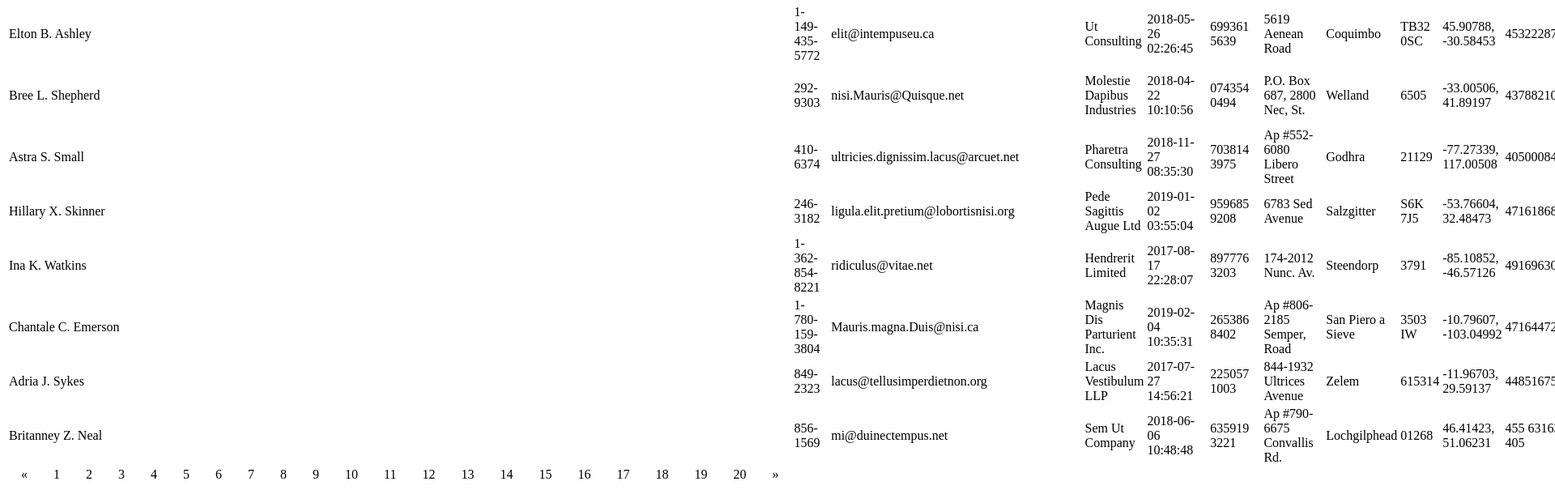
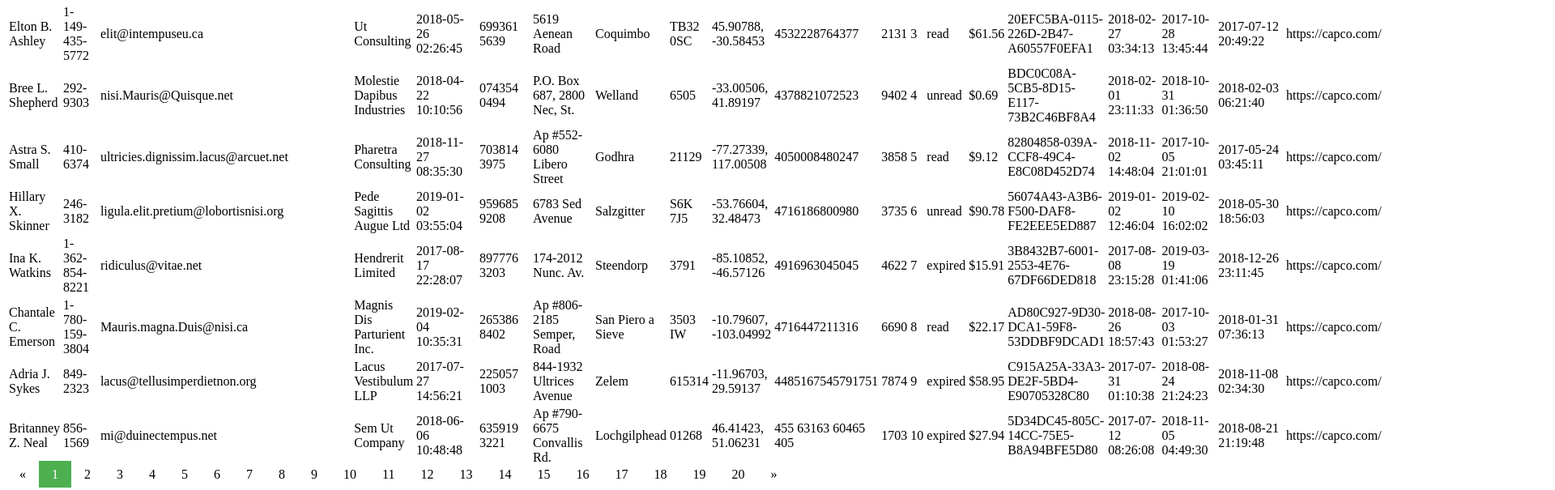
Before and after one commit to jackiewang5566/Capco_Test_Table, an Angular app: page /table in a window 1280 px wide. Shown: the part 270-875 px from the top of the page at 81% size, 1920 px wide, since content can reach past the window. Built offline with nearby package versions, Linux system fonts and the light colour scheme.

Commit message:
add pagination logic

```diff
--- a/src/app/Component/custom-table/custom-table.component.html
+++ b/src/app/Component/custom-table/custom-table.component.html
@@ -20,10 +20,8 @@
         <td *ngFor="let col of tableHeaderTitle">{{ row[col] }}</td>
       </tr>
     </tbody>
-    <tfoot>
-        <app-pagination [tableData]="tableData" [totalPages]="totalPages"></app-pagination>
-    </tfoot>
   </table>
+  <app-pagination [totalPages]="totalPages" (gotoPage)="goToPage($event)"></app-pagination>
 </div>
 <ng-template #placeholder>
   <p>
--- a/src/app/Component/custom-table/custom-table.component.ts
+++ b/src/app/Component/custom-table/custom-table.component.ts
@@ -34,7 +34,7 @@ export class CustomTableComponent implements OnInit {
   }
 
   setupTableConfig() {
-    console.log(this.pageSize);
+    this.pageSize = typeof this.pageSize === 'string' ? parseInt(this.pageSize) : this.pageSize;
     const pageStartIndex = this.pageIndex * this.pageSize;
     const pageEndIndex = pageStartIndex + this.pageSize;
     this.currentPageData = this.tableData.slice(pageStartIndex, pageEndIndex);
@@ -48,6 +48,12 @@ export class CustomTableComponent implements OnInit {
   }
 
   changePageSize() {
+    this.pageIndex = 0;
+    this.setupTableConfig();
+  }
+
+  goToPage(pageNum: number) {
+    this.pageIndex = pageNum - 1;
     this.setupTableConfig();
   }
 
--- a/src/app/Component/pagination/pagination.component.html
+++ b/src/app/Component/pagination/pagination.component.html
@@ -1,5 +1,5 @@
 <div class="pagination">
-    <a href="#">&laquo;</a>
-    <a href="#" *ngFor="let page of pages" (click)="goToPage()">{{ page }}</a>
-    <a href="#">&raquo;</a>
+    <a (click)="goToPage(crtPage, true, false)">&laquo;</a>
+    <a *ngFor="let page of pages" (click)="goToPage(page)" [ngClass]="{active: page === crtPage }">{{ page }}</a>
+    <a (click)="goToPage(crtPage, false, true)">&raquo;</a>
 </div>
--- a/src/app/Component/pagination/pagination.component.ts
+++ b/src/app/Component/pagination/pagination.component.ts
@@ -1,4 +1,4 @@
-import { Component, OnInit, Input, OnChanges } from '@angular/core';
+import { Component, OnInit, Input, OnChanges, Output, EventEmitter } from '@angular/core';
 import { Data } from 'src/app/data-structure/data';
 
 @Component({
@@ -7,18 +7,21 @@ import { Data } from 'src/app/data-structure/data';
   styleUrls: ['./pagination.component.sass']
 })
 export class PaginationComponent implements OnInit, OnChanges {
-  @Input('tableData') tableData: Data[] = [];
+  // @Input('tableData') tableData: Data[] = [];
   @Input('totalPages') totalPages: number = 0;
+  @Output('gotoPage') loadPage = new EventEmitter();
   pages: number[];
+  crtPage: number = 1;
 
   constructor() { }
 
   ngOnChanges() {
-    console.log(this.totalPages);
+    let pageCount = this.totalPages;
     if (this.totalPages > 0) {
       let index = 1;
       this.pages = [];
-      while (this.totalPages-- > 0) {
+      this.crtPage = 1;
+      while (pageCount-- > 0) {
         this.pages.push(index++);
       }
     }
@@ -27,7 +30,16 @@ export class PaginationComponent implements OnInit, OnChanges {
   ngOnInit() {
   }
 
-  goToPage() {
+  goToPage(page, previousFlag: boolean = false, nextFlag: boolean = false): void {
+    this.crtPage = page;
+    console.log(this.crtPage)
+    if (previousFlag) {
+      this.crtPage = this.crtPage > 1 ? --this.crtPage : this.crtPage;
+    }
 
+    if (nextFlag) {
+      this.crtPage = this.crtPage < this.totalPages ? ++this.crtPage : this.crtPage;
+    }
+    this.loadPage.emit(this.crtPage);
   }
 }
```
